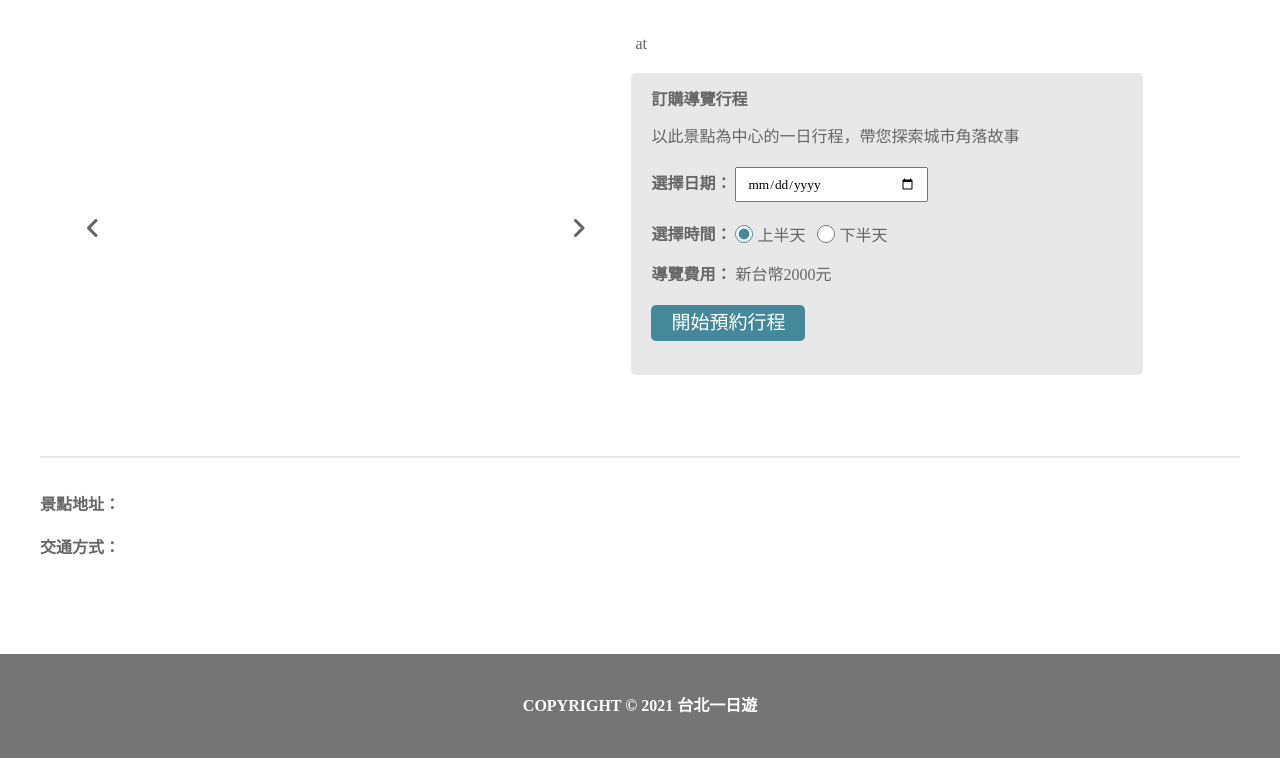
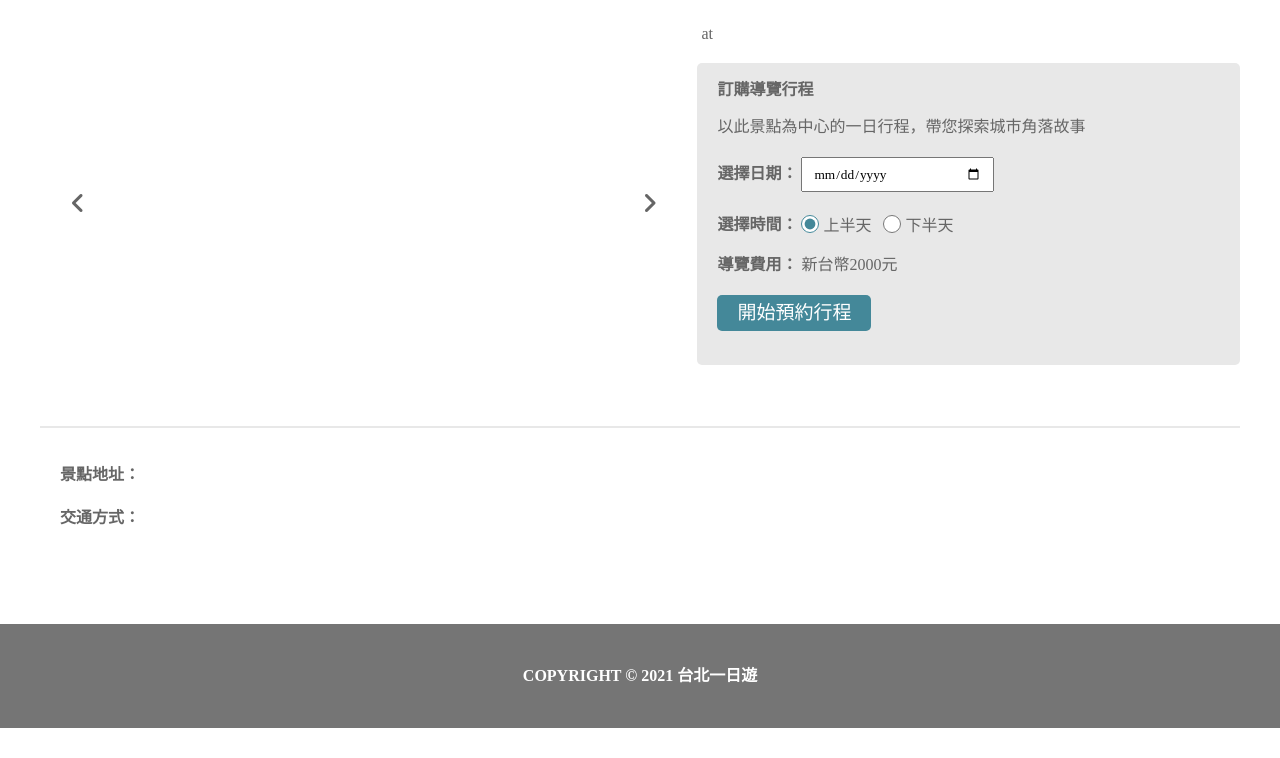
Before and after one commit to tian830426/taipei-day-trip, a Flask app: template taipei-day-trip/templates/attraction.html in a window 1280 px wide. Shown: the part 54-812 px from the top of the page. After the commit the page ends 782 px from the top, so only its background shows below. Run offline with Flask 2, Linux system fonts and the light colour scheme; the template is opened without the code that fills it, so the values that code supplies are empty.

Commit message:
rwd css about overflow:hidden didnt set display

```diff
--- a/taipei-day-trip/app.py
+++ b/taipei-day-trip/app.py
@@ -34,7 +34,7 @@
 def thankyou():
 	return render_template("thankyou.html")
 
-#取得景點列表API
+# 取得景點列表API
 @app.route('/api/attractions',methods = ['GET'])
 def api_attractions():
     page_num = request.args.get('page','')
@@ -49,21 +49,21 @@
         page_count_stage = page_num * page_count_maxnum
         mycursor = new.cursor()
         sql = "select * from datas2 limit %s,%s "
-        val =(page_count_stage,page_count_maxnum)
+        val = (page_count_stage,page_count_maxnum)
         mycursor.execute(sql,val)
         count_result = mycursor.fetchall()
-        print(count_result[0][9])
+        # print(count_result[0][9])
         count_result_len = len(count_result)
         # print(count_result_len)
         #處理資料庫型態
         for i in range(count_result_len):
-            count_result[i]=list(count_result[i])
-            count_result[i][9]=count_result[i][9].split(" ")
-
+            count_result[i] = list(count_result[i])
+            count_result[i][9] = count_result[i][9].split(" ")
 
         count_result_title = mycursor.description
         result_title = [tit[0] for tit in count_result_title]
         count_data = []
+
         for i in range (count_result_len):
             count_data.append(dict(zip(result_title,count_result[i])))
 
@@ -108,8 +108,8 @@
 
         if key_word_result_len !=0:
             for i in range(key_word_result_len):
-                key_word_result[i]=list(key_word_result[i])
-                key_word_result[i][9]=key_word_result[i][9].split(" ")
+                key_word_result[i] = list(key_word_result[i])
+                key_word_result[i][9] = key_word_result[i][9].split(" ")
 
             key_word_result_title = mycursor1.description
             key_word_result_title_name = [tit[0] for tit in key_word_result_title]
@@ -164,8 +164,8 @@
 
         else :
 
-            id_result =list(id_result)
-            id_result[9]=id_result[9].split(" ")
+            id_result = list(id_result)
+            id_result[9] = id_result[9].split(" ")
             # print(id_result[9])
 
             id_result_title = mycursor_data.description
@@ -210,4 +210,125 @@
         "message":"未定義"
     })
 
+
+# 註冊api
+# @app.route('/api/user', methods =['POST'])
+# def api_signup():
+
+#     name = request.form['name']
+#     email = request.form['email']
+#     password = request.form['password']
+
+#     # session["name"] = name
+#     # session["email"] = email
+#     # session["password"] = password
+
+#     mycursor = new.cursor()
+#     sql = "select email from userinformation where email = %s "
+#     val = (email,)
+#     mycursor.execute(sql,val)
+#     myresult = mycursor.fetchall()
+
+#     try:
+#         if (mycursor.rowcount != 0) :
+#             return jsonify({
+#                 "error": True,
+#                 "message": "此email已被註冊"
+#             },400)
+#         else:
+#             mycursor2 = new.cursor()
+#             sql2 = "insert into userinformation(name, email, password) values (%s, %s, %s)"
+#             val2 = (name, email, password)
+#             mycursor2.execute(sql2,val2)
+#             new.commit()
+#             return jsonify({
+#                 "name": myresult[0][0],
+#                 "email": myresult[0][1],
+#                 "password": myresult[0][2]
+#             },{
+#                 "ok": True
+#             },200)
+#     except:
+#         return jsonify({
+#             "error" : rue,
+#             "message" : "系統錯誤"
+#         },500)
+
+# # 登入api
+# @app.route('/api/user/auth',methods = ['GET','PUT','DELETE'])
+# def api_signin():
+#     name = request.args.get('name')
+#     email = request.args.get('email')
+#     password = request.args.get('password')
+
+#     session['name'] = name
+#     session['email'] = email
+#     session['password'] = password
+
+#     mycursor = new.cursor()
+#     sql = "select name, email, password from userinformation where email = %s and password = %s "
+#     val = (email,password)
+#     mycursor.execute(sql,val)
+#     myresult = mycursor.fetchall()
+
+#     if  mycursor.rowcount!= 0 and myresult[0][2] == email and myresult[0][3] == password:
+#         name = request.args.get("name","")
+#         session['name'] = myresult[0][1]
+#         session['enter'] = 'open'
+#         return jsonify({
+#                 "data": {
+#                 "id": myresult[0][0]
+#                 "name":myresult[0][1]
+#                 "email":myresult[0][1]
+#             }
+#             },200)
+#     else:
+#         return {None}
+
+
+
+name = ''
+email = ''
+password = ''
+
+# use signupData from frontend
+@app.route("/api/user", methods = ['POST'])
+def api_signup():
+    # signupData = json.loads(request.data)
+    signupData = request.get_json()
+    name = signupData['name']
+    email = signupData['email']
+    password = signupData['password']
+
+    print(name,email,password)
+
+    return '123'
+
+    # mycursor = new.cursor()
+    # sql = "select email from userinformation where email = %s "
+    # val = (email,)
+    # mycursor.execute(sql,val)
+    # myresult = mycursor.fetchall()
+
+    # try:
+    #     if (mycursor.rowcount != 0) :
+    #         return jsonify({
+    #             "error": True,
+    #             "message": "此email已被註冊"
+    #         },400)
+    #     else:
+    #         mycursor2 = new.cursor()
+    #         sql2 = "insert into userinformation(name, email, password) values (%s, %s, %s)"
+    #         val2 = (name, email, password)
+    #         mycursor2.execute(sql2,val2)
+    #         new.commit()
+    #         return jsonify({
+    #             "ok": True
+    #         },200)
+    # except:
+    #     return jsonify({
+    #         "error" : True,
+    #         "message" : "系統錯誤"
+    #     },500)
+
 app.run(host='0.0.0.0',port=3000)
--- a/taipei-day-trip/static/css/attraction.css
+++ b/taipei-day-trip/static/css/attraction.css
@@ -115,18 +115,19 @@
   width: 100%;
   display: flex;
   justify-content: space-between;
-  padding: 10px;
+  margin: 0 10px;
 }
-@media (max-width: 680px) {
+@media (max-width: 1000px) {
   main .attractionPage .pageTop {
     width: 100%;
     display: flex;
     justify-content: center;
     flex-direction: column;
     margin: 0 auto;
+    padding: 0px;
   }
 }
-@media (max-width: 500px) {
+@media (max-width: 700px) {
   main .attractionPage .pageTop {
     width: 100%;
     display: flex;
@@ -146,54 +147,67 @@
   }
 }
 main .attractionPage .pageTop .pageTopImg {
-  width: 46vw;
-  margin: 15px;
+  width: 740px;
   height: 406px;
   overflow: hidden;
   position: relative;
-  position: no-repeat;
   -o-object-fit: cover;
      object-fit: cover;
 }
 @media (max-width: 1200px) {
   main .attractionPage .pageTop .pageTopImg {
     width: 100%;
-    height: 380px;
+    height: 406px;
+    margin-left: 15px;
   }
 }
-@media (max-width: 680px) {
+@media (max-width: 1000px) {
   main .attractionPage .pageTop .pageTopImg {
-    width: 95%;
+    width: 100%;
     height: 406px;
-    margin: 0 auto;
+    margin-left: 0px;
   }
 }
-@media (max-width: 500px) {
+@media (max-width: 700px) {
   main .attractionPage .pageTop .pageTopImg {
-    width: 85vw;
-    height: 400px;
+    width: 100%;
+    height: 440px;
+    margin-left: 0px;
   }
 }
 @media (max-width: 360px) {
   main .attractionPage .pageTop .pageTopImg {
     width: 360px;
     height: 350px;
+    margin-left: 0px;
   }
 }
 main .attractionPage .pageTop .pageTopImg .imgBoxes {
   width: 100%;
   height: 100%;
   overflow: hidden;
-  display: flex;
   -o-object-fit: cover;
      object-fit: cover;
   -o-object-position: center center;
      object-position: center center;
+  display: block;
 }
-@media (max-width: 680px) {
+@media (max-width: 1200px) {
   main .attractionPage .pageTop .pageTopImg .imgBoxes {
-    width: 100vw;
+    display: block;
+  }
+}
+@media (max-width: 1000px) {
+  main .attractionPage .pageTop .pageTopImg .imgBoxes {
+    width: 100%;
     height: 100%;
+    display: block;
+  }
+}
+@media (max-width: 700px) {
+  main .attractionPage .pageTop .pageTopImg .imgBoxes {
+    width: 100%;
+    display: block;
   }
 }
 main .attractionPage .pageTop .pageTopImg .imgBoxes .swiperImg {
@@ -277,17 +288,11 @@
 }
 main .attractionPage .pageTop .pageTopTour {
   width: 50vw;
-  margin: 10px;
+  margin: 10px 10px 20px 20px;
 }
-@media (max-width: 1200px) {
-  main .attractionPage .pageTop .pageTopTour {
-    margin: 20px;
-  }
-}
-@media (max-width: 680px) {
+@media (max-width: 1000px) {
   main .attractionPage .pageTop .pageTopTour {
     margin-top: 20px;
-    margin-left: 20px;
   }
 }
 @media (max-width: 360px) {
@@ -315,7 +320,6 @@
   font-size: 16px;
 }
 main .attractionPage .pageTop .pageTopTour .pageTopTourBooking {
-  width: 40vw;
   height: 302px;
   background: #E8E8E8;
   border-radius: 5px;
@@ -463,20 +467,24 @@
   margin: 0 auto;
   border: 1px solid #E8E8E8;
 }
-@media (max-width: 680px) {
+@media (max-width: 1000px) {
   main .attractionPage .hr {
-    width: 100%;
-    margin: 0 auto;
+    width: 90vw;
+  }
+}
+@media (max-width: 700px) {
+  main .attractionPage .hr {
+    width: 90vw;
   }
 }
 @media (max-width: 360px) {
   main .attractionPage .hr {
     width: 93%;
-    margin: 0 auto;
+    margin-top: 10px;
   }
 }
 main .attractionPage .pageBtm {
-  margin: 40px 10px 0 0;
+  margin: 40px 10px 20px 20px;
   color: #666666;
   font-size: 16px;
   line-height: 20px;
--- a/taipei-day-trip/static/css/attraction.scss
+++ b/taipei-day-trip/static/css/attraction.scss
@@ -14,12 +14,12 @@
     }
 }
 @mixin rwdSecond{
-    @media(max-width:680px){
+    @media(max-width:1000px){
       @content;
     }
 }
 @mixin rwdThird{
-    @media(max-width:500px){
+    @media(max-width:700px){
       @content;
     }
 }
@@ -55,7 +55,6 @@
             width: 95%;
         }
     .nav-bar-left{
-
         p{
             font-weight: 700;
             font-size: 30px;
@@ -68,11 +67,10 @@
             @include mobile{
                 font-size: 24px;
             }
-            }
         }
+    }
         .nav-bar-right{
             display: flex;
-
              p{
                 padding: 5px;
                 font-weight: 500;
@@ -83,7 +81,7 @@
                 @include mobile{
                 padding: 20px 10px;
                 line-height: 13px;
-                   }
+                }
             }
         }
     }
@@ -95,18 +93,17 @@
     @include rwdFrist{
         padding-top:40px;
     }
-
     .attractionPage{
         max-width: 1200px;
         margin: 0 auto;
             @include rwdFrist{
-                width:95%;
+                width:100%;
             }
             @include rwdSecond{
-                width:90%;
+                width:100%;
             }
             @include rwdThird{
-                width: 90%;
+                width: 100%;
             }
             @include mobile{
                 padding-top:0;
@@ -117,13 +114,14 @@
             width: 100%;
             display: flex;
             justify-content: space-between;
-            padding: 10px;
+            margin: 0 10px;
             @include rwdSecond{
                 width: 100%;
                 display: flex;
                 justify-content: center;
                 flex-direction: column;
                 margin: 0 auto;
+                padding: 0px;
             }
             @include rwdThird{
                 width: 100%;
@@ -141,45 +139,53 @@
                 margin: 0 auto;
             }
             .pageTopImg{
-                // width: 80%;
-                // width: 740px;
-                width: 46vw;
-                margin: 15px;
+                width: 740px;
                 height: 406px;
                 overflow: hidden;
                 position: relative;
-                position: no-repeat;
                 object-fit: cover;
+
                 @include rwdFrist{
                     width: 100%;
-                    height: 380px;
+                    height: 406px;
+                    margin-left: 15px;
+                }
+                @include rwdSecond{
+                    width: 100%;
+                    height: 406px;
+                    margin-left: 0px
 
                 }
-                @include rwdSecond{
-                    width: 95%;
-                    height: 406px;
-                    margin: 0 auto;
-                    // overflow: hidden;
-                }
                 @include rwdThird{
-                    width:85vw;
-                    height: 400px;
+                    width:100%;
+                    height: 440px;
+                    margin-left: 0px
                 }
                 @include mobile{
                     width: 360px;
                     height: 350px;
+                    margin-left: 0px
                 }
                 .imgBoxes{
                     width: 100%;
                     height: 100%;
                     overflow: hidden;
-                    display: flex;
                     object-fit: cover;
                     object-position: center center;
+                    display: block;
+                    @include rwdFrist{
+                    display: block;
+                    }
 
                     @include rwdSecond{
-                        width: 100vw;
+                        width: 100%;
                         height: 100%;
+                        display: block;
+                    }
+
+                    @include rwdThird{
+                        width: 100%;
+                        display: block;
                     }
                     .swiperImg{
                     width: 100%;
@@ -188,19 +194,17 @@
                     object-position: center center;
                     @include rwdFrist{
                         width: 100%;
-                        height: 100%;
+
                     }
                     @include rwdSecond{
-                        width: 100vw;
+                        width: 100%;
                     }
                     @include rwdThird{
                         width: 100%;
-                        height: 100%;
-                        margin-right:90px ;
+                        margin: 0 auto;
                     }
                     @include mobile{
-                        width: 360px;
-                        height: 100%;
+                        width: 100%;
                        margin: 0 auto;
                     }
                 }
@@ -255,14 +259,14 @@
             }
             .pageTopTour{
                 width: 50vw;
-                margin: 10px;
+                margin: 10px 10px 20px 20px;
                 @include rwdFrist{
-                    margin: 20px;
+                    // margin: 20px;
                 }
 
                 @include rwdSecond{
                 margin-top: 20px;
-                margin-left: 20px;
+                // margin-left: 20px;
                 }
                 @include mobile{
                 width: 100vw;
@@ -290,7 +294,6 @@
                     }
                 }
                 .pageTopTourBooking{
-                   width: 40vw;
                    height: 302px;
                    background: #E8E8E8;
                    border-radius: 5px;
@@ -302,19 +305,19 @@
                    margin-bottom: 41px;
 
                    @include rwdFrist{
-                    width: 45vw;
+                    width: 50vw;
                     height: 340px;
                    }
                    @include rwdSecond{
-                    width: 80vw;
-                    height: 380px;
+                    width: 90vw;
+                    height: 310px;
                    }
                    @include rwdThird{
-                    width: 80vw;
-                    height: 355px;
+                    width: 100;vw;
+                    height: 320px;
                    }
                    @include mobile{
-                    width: 90vw;
+                    width: 100vw;
                     height: 320px;
                     margin: 15px 0 ;
                 }
@@ -427,18 +430,25 @@
             margin: 0 auto;
             border: 1px solid #E8E8E8;
 
+            @include rwdFrist{
+                width: 95vw;
+            }
             @include rwdSecond{
-                width: 100%;
-                margin: 0 auto;
+               width: 95vw;
+
+            }
+
+            @include rwdThird{
+                width: 95vw;
             }
             @include mobile{
                 width: 93%;
-                margin: 0 auto;
+                margin-top: 10px;
             }
         }
 
         .pageBtm{
-            margin: 40px 10px 0 0;
+            margin: 40px 10px 20px 20px;
             color: #666666;
             font-size: 16px;
             line-height: 20px;
--- a/taipei-day-trip/templates/attraction.html
+++ b/taipei-day-trip/templates/attraction.html
@@ -26,7 +26,9 @@
       <section class="attractionPage">
         <div class="pageTop">
           <div class="pageTopImg">
-            <div class="imgBoxes"></div>
+            <div class="imgBoxes">
+
+            </div>
             <div class="imgArrow">
               <div class="imgArrowBlock prev">
                 <i class="fa-solid fa-angle-left"></i>
```
Also changed, not shown: other parts of taipei-day-trip/static/css/attraction.css (+22 -25 lines), taipei-day-trip/data/test.py (+5 -10 lines), taipei-day-trip/static/css/ball.html (deleted, +0 -38 lines), taipei-day-trip/static/css/index.css (+103 -78 lines), taipei-day-trip/static/css/index.scss (+51 -24 lines), taipei-day-trip/templates/index.html (+24 -23 lines), taipei-day-trip/static/all.js, 3 other files.
